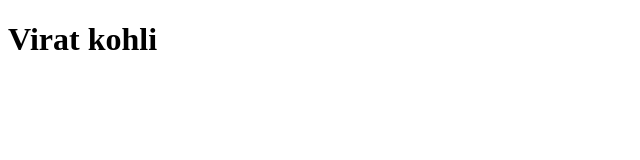
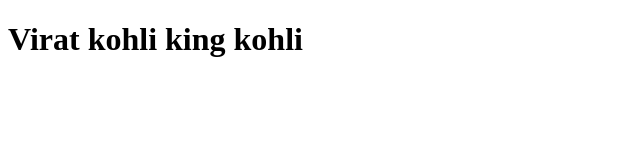
Before and after one commit to Dhanush700/first, a plain HTML site: page index.html in a window 1280 px wide. Shown: the whole page, without its empty margins (0-640 px from the left). Drawn offline with Linux system fonts and the light colour scheme.

Commit message:
changed the h1 tag

```diff
--- a/index.html
+++ b/index.html
@@ -6,6 +6,6 @@
     <title>Document</title>
 </head>
 <body>
-    <h1>Virat kohli</h1>
+    <h1>Virat kohli king kohli</h1>
 </body>
 </html>
```
